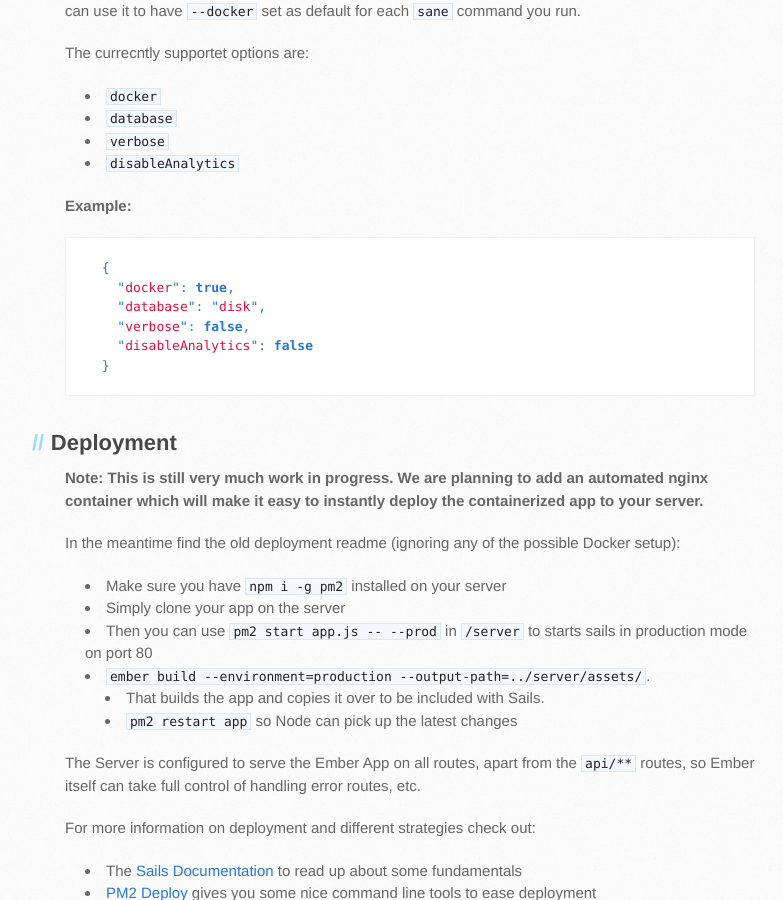
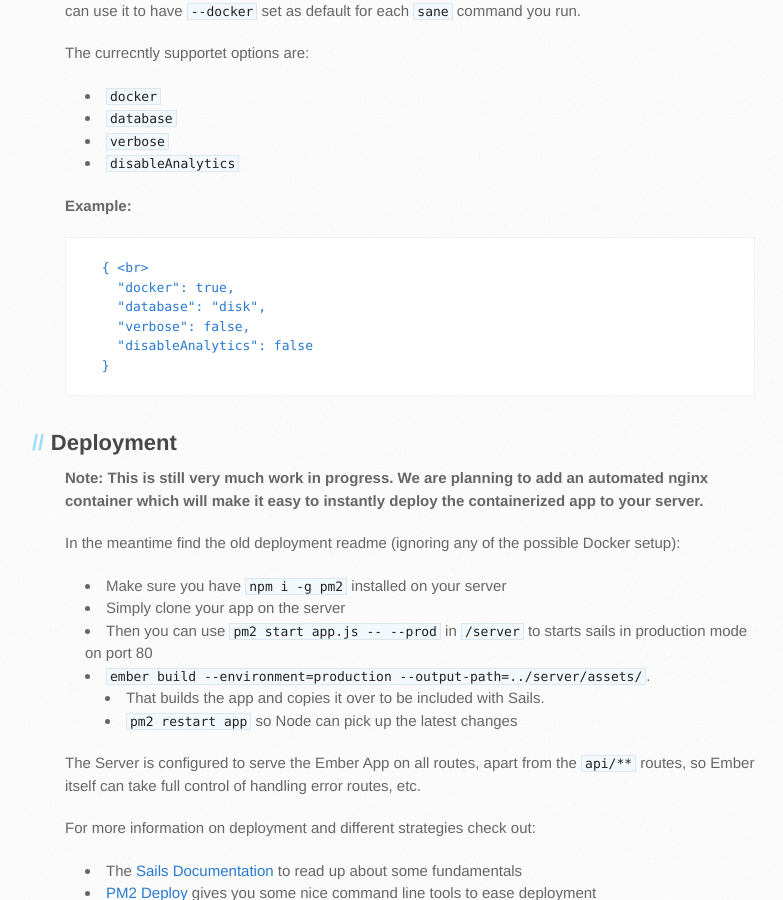
Before and after one commit to sane/sane, a Jekyll site: the page built from index.md, in a window 1280 px wide and 900 px high, scrolled down 1569 px. Shown: the whole window, without its empty margins (105-888 px from the left). Built offline with Jekyll 4.4.1, drawn with Linux system fonts in a browser that asks for light colours.

````diff
--- a/index.md
+++ b/index.md
@@ -54,8 +54,8 @@ The currecntly supportet options are:
 * `disableAnalytics`
 
 **Example:**
-```js
-  {
+```
+  { <br>
     "docker": true,
     "database": "disk",
     "verbose": false,
@@ -102,7 +102,7 @@ cd client
 rm -rf bower_components node_modules
 npm i && bower i
 ```
-___
+
 
 ###Problem:
 Upon launching the server via `sane up` I get a `Fatal error: Unable to find local grunt.`
````
